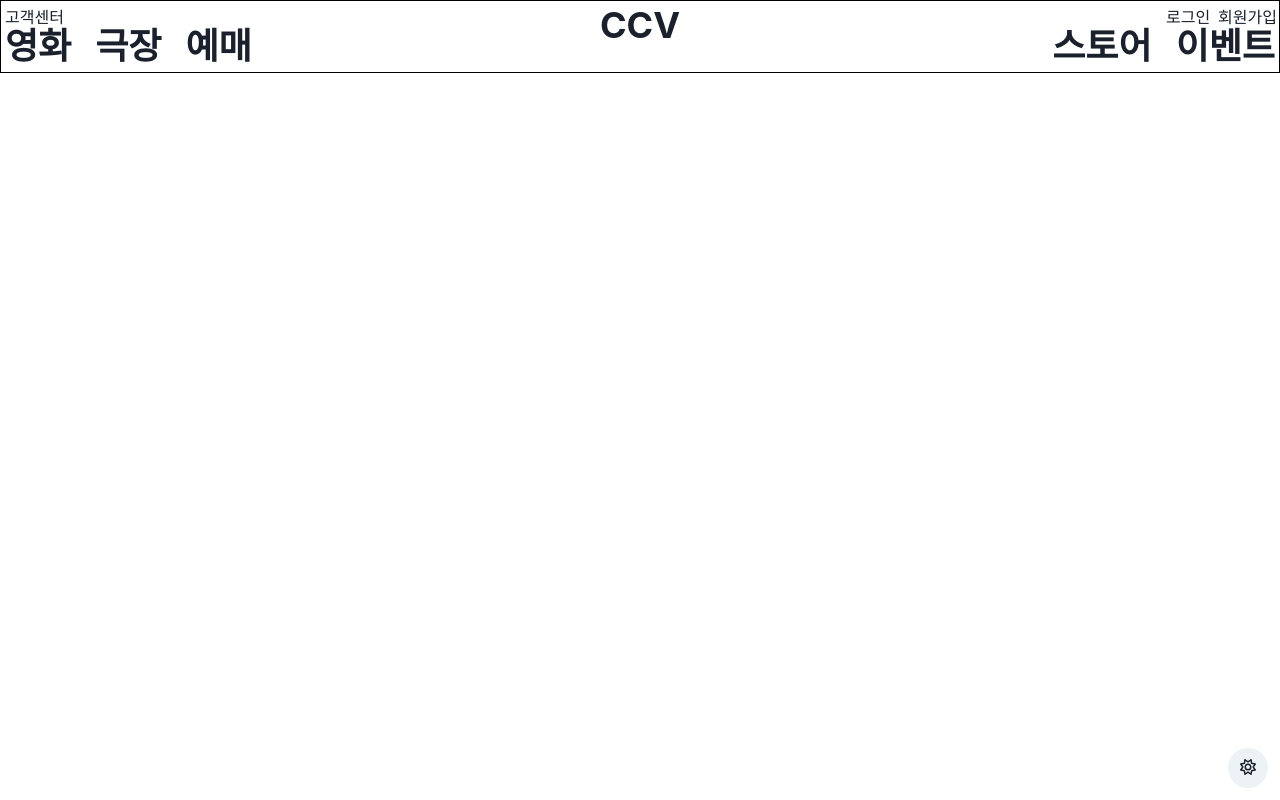
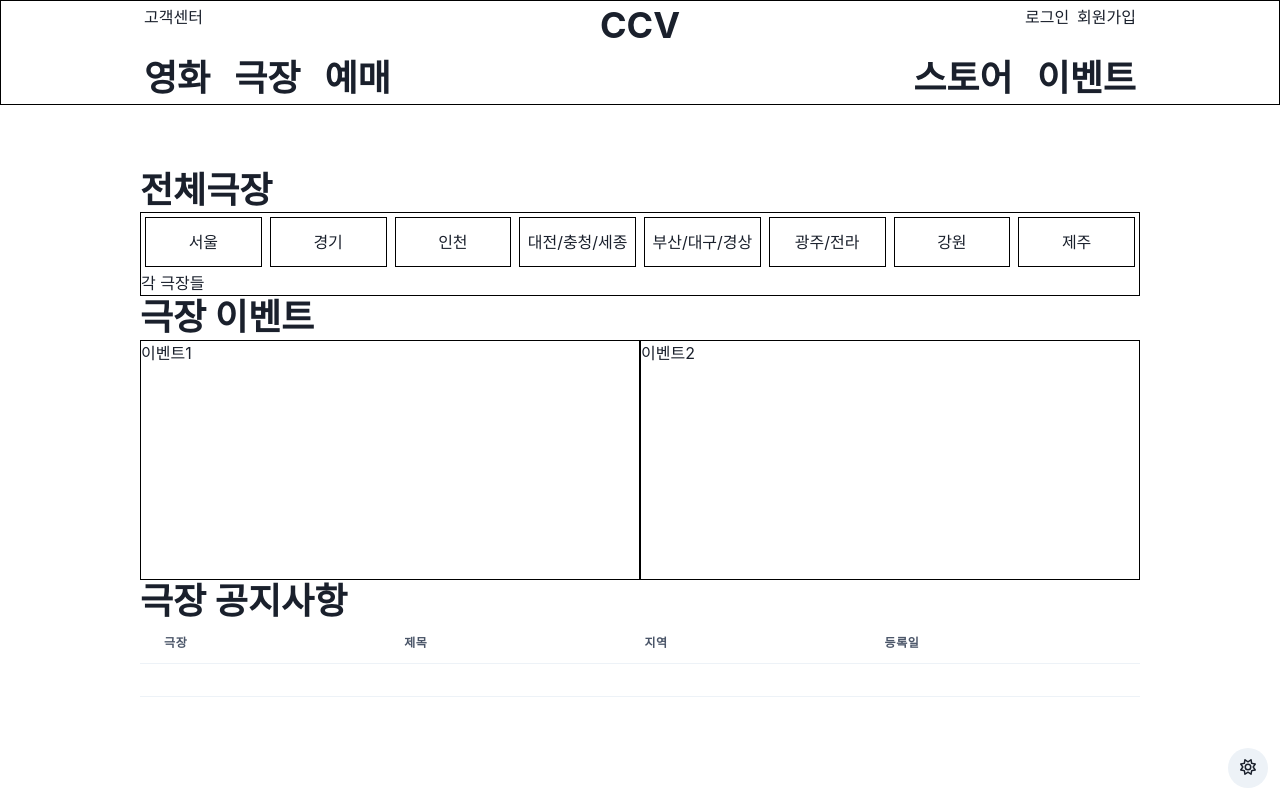
Before and after one commit to arbiterkdh/prj3, a React (Vite) app in the folder frontend/: page /theater in a window 1280 px wide. Built offline with nearby package versions, Linux system fonts and the light colour scheme.

Commit message:
theater 작성중 임시 커밋

```diff
--- a/frontend/src/component/Navbar.jsx
+++ b/frontend/src/component/Navbar.jsx
@@ -23,12 +23,9 @@ export function Navbar() {
   }
 
   return (
-    <Box border={"1px solid black"}>
-      <GapFlex
-        position={"absolute"}
-        justifyContent={"space-between"}
-        width={"100%"}
-      >
+    <Center border={"1px solid black"}>
+      <Box w={"1000px"}>
+        <GapFlex justifyContent={"space-between"} width={"100%"}>
           <CursorBox>고객센터</CursorBox>
           <GapFlex>
             {account.isLoggedIn() && (
@@ -64,10 +61,13 @@ export function Navbar() {
             </GapFlex>
             <GapFlex>
               <CursorBox onClick={() => navigate("/store")}>스토어</CursorBox>
-            <CursorBox onClick={() => navigate("/promotion")}>이벤트</CursorBox>
+              <CursorBox onClick={() => navigate("/promotion")}>
+                이벤트
+              </CursorBox>
             </GapFlex>
           </GapFlex>
         </Heading>
       </Box>
+    </Center>
   );
 }
--- /dev/null
+++ b/frontend/src/css/theme/component/box/CenterBox.jsx
@@ -0,0 +1,8 @@
+import { Box } from "@chakra-ui/react";
+
+// 기본 gap 값을 설정한 커스텀 Flex 컴포넌트
+const CenterBox = (props) => {
+  return <Box width={"1000px"} mt={16} {...props} />;
+};
+
+export default CenterBox;
--- /dev/null
+++ b/frontend/src/css/theme/component/box/TheaterListBox.jsx
@@ -0,0 +1,19 @@
+import { Box } from "@chakra-ui/react";
+
+// 기본 gap 값을 설정한 커스텀 Flex 컴포넌트
+const TheaterListBox = (props) => {
+  return (
+    <Box
+      width={"120px"}
+      height={"50px"}
+      cursor={"pointer"}
+      border={"1px solid black"}
+      m={1}
+      textAlign={"center"}
+      alignContent={"center"}
+      {...props}
+    />
+  );
+};
+
+export default TheaterListBox;
--- a/frontend/src/page/theater/Theater.jsx
+++ b/frontend/src/page/theater/Theater.jsx
@@ -1,3 +1,69 @@
+import {
+  Box,
+  Center,
+  Flex,
+  Heading,
+  Table,
+  Tbody,
+  Td,
+  Th,
+  Thead,
+  Tr,
+} from "@chakra-ui/react";
+import CenterBox from "../../css/theme/component/box/CenterBox.jsx";
+import TheaterListBox from "../../css/theme/component/box/TheaterListBox.jsx";
+
 export function Theater() {
-  return null;
+  return (
+    <Center>
+      <CenterBox>
+        <Heading>전체극장</Heading>
+        <Box w={"100%"} border={"1px solid black"}>
+          <Flex width={"100%"}>
+            <TheaterListBox>서울</TheaterListBox>
+            <TheaterListBox>경기</TheaterListBox>
+            <TheaterListBox>인천</TheaterListBox>
+            <TheaterListBox>대전/충청/세종</TheaterListBox>
+            <TheaterListBox>부산/대구/경상</TheaterListBox>
+            <TheaterListBox>광주/전라</TheaterListBox>
+            <TheaterListBox>강원</TheaterListBox>
+            <TheaterListBox>제주</TheaterListBox>
+          </Flex>
+          <Box>각 극장들</Box>
+        </Box>
+        <Box>
+          <Heading>극장 이벤트</Heading>
+          <Flex>
+            <Box w={"50%"} h={"240px"} border={"1px solid black"}>
+              이벤트1
+            </Box>
+            <Box w={"50%"} h={"240px"} border={"1px solid black"}>
+              이벤트2
+            </Box>
+          </Flex>
+        </Box>
+        <Box>
+          <Heading>극장 공지사항</Heading>
+          <Table>
+            <Thead>
+              <Tr>
+                <Th>극장</Th>
+                <Th>제목</Th>
+                <Th>지역</Th>
+                <Th>등록일</Th>
+              </Tr>
+            </Thead>
+            <Tbody>
+              <Tr>
+                <Td></Td>
+                <Td></Td>
+                <Td></Td>
+                <Td></Td>
+              </Tr>
+            </Tbody>
+          </Table>
+        </Box>
+      </CenterBox>
+    </Center>
+  );
 }
```
Also changed, not shown: 1 other file (tests, documents, lock files or other folders). Lines whose indentation alone changed are shown as unchanged.
